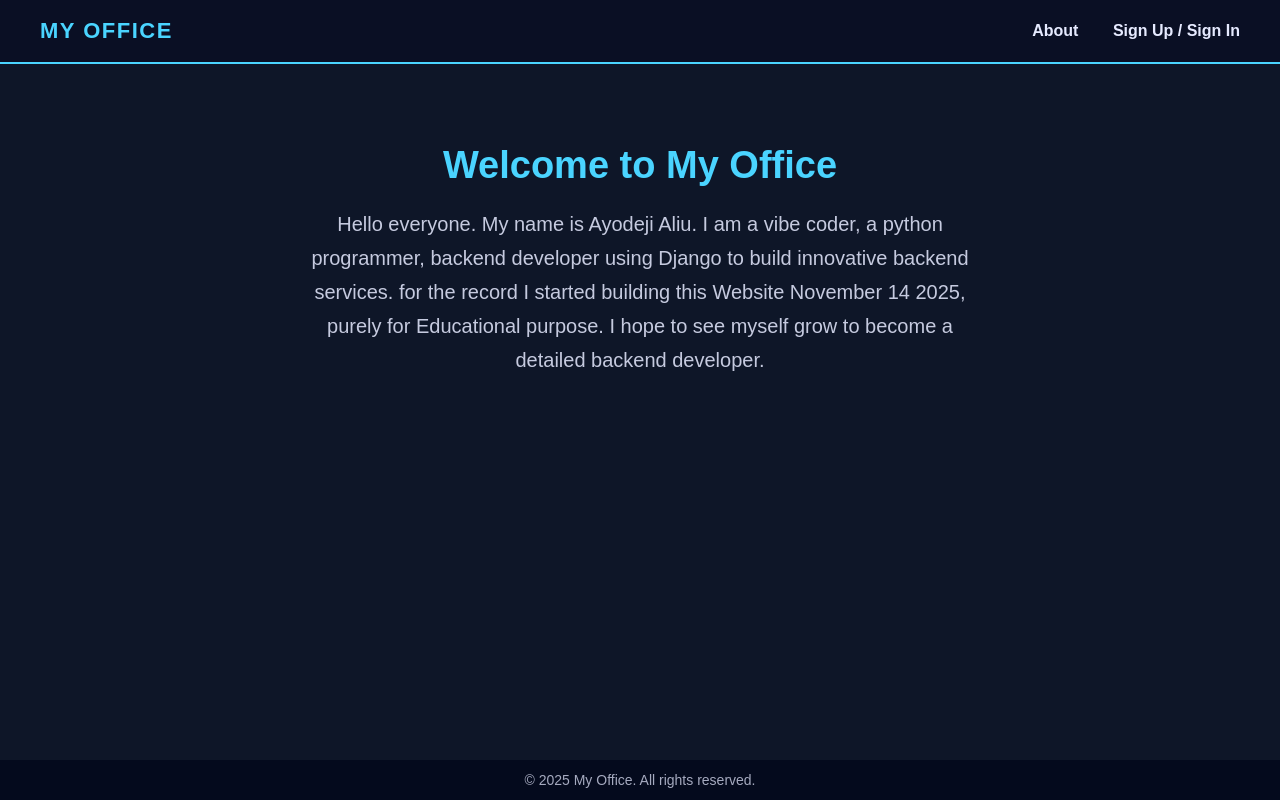
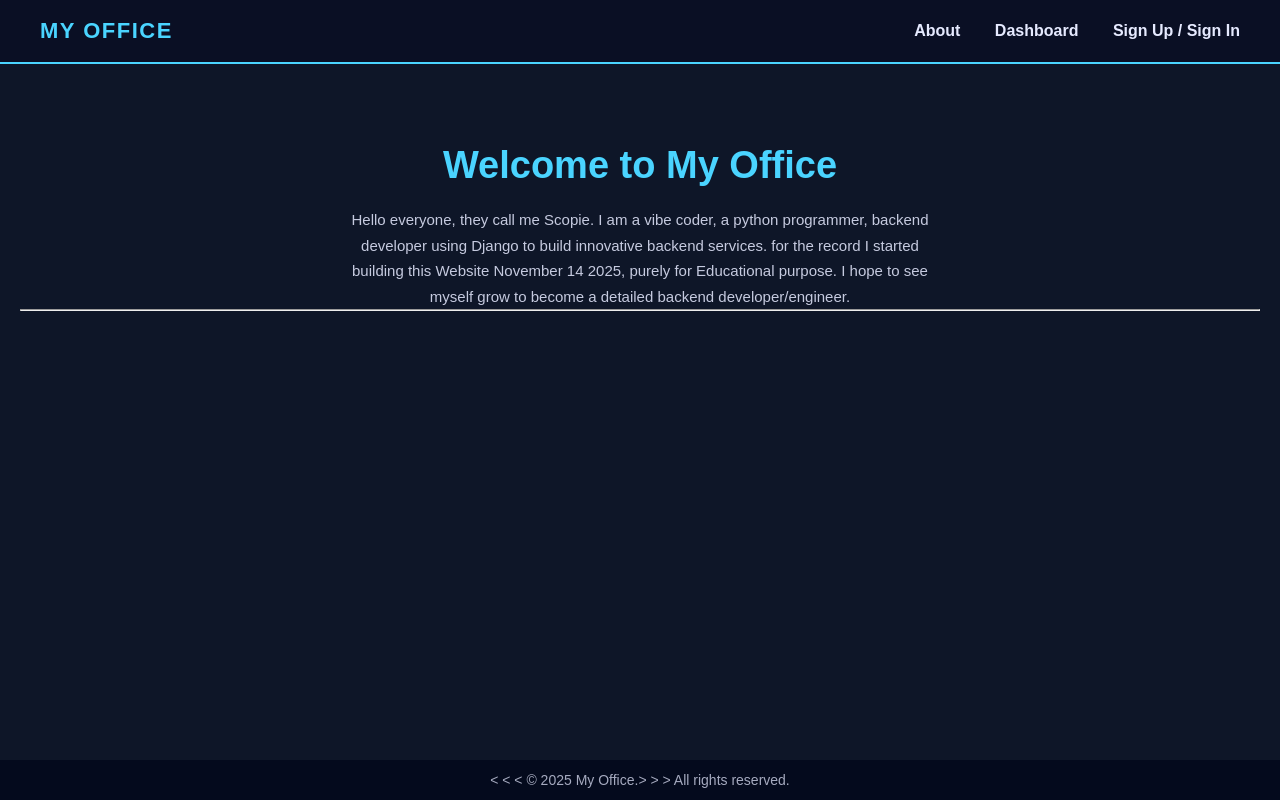
Before and after one commit to Scopielala/My_Office, a Django app: page / in a window 1280 px wide. Run offline with Django 5.2, Linux system fonts and the light colour scheme.

Commit message:
Added new features

```diff
--- a/my_office/homepage/templates/homepage/home.html
+++ b/my_office/homepage/templates/homepage/home.html
@@ -3,7 +3,13 @@
   <head>
     <meta charset="UTF-8" />
     <meta name="viewport" content="width=device-width, initial-scale=1.0" />
-    <title>My Office - Home</title>
+    <title>Scopie Office</title>
+    {% load static %}
+    <link
+      rel="icon"
+      type="image/png"
+      href="{%  static 'images/coding.png' %}"
+    />
 
     <style>
       :root {
@@ -73,8 +79,8 @@
       }
 
       .about-section p {
-        font-size: 20px;
-        max-width: 700px;
+        font-size: 15px;
+        max-width: 600px;
         margin: auto;
         line-height: 1.7;
         opacity: 0.85;
@@ -119,6 +125,7 @@
       <div class="logo">MY OFFICE</div>
       <nav>
         <a href="#">About</a>
+        <a href="#"> Dashboard</a>
         <a href="#">Sign Up / Sign In</a>
       </nav>
     </header>
@@ -126,14 +133,17 @@
     <section class="about-section">
       <h1>Welcome to My Office</h1>
       <p>
-        Hello everyone. My name is Ayodeji Aliu. I am a vibe coder, a python
+        Hello everyone, they call me Scopie. I am a vibe coder, a python
         programmer, backend developer using Django to build innovative backend
         services. for the record I started building this Website November 14
         2025, purely for Educational purpose. I hope to see myself grow to
-        become a detailed backend developer.
+        become a detailed backend developer/engineer.
       </p>
+      <hr />
     </section>
 
-    <footer>&copy; 2025 My Office. All rights reserved.</footer>
+    <footer>
+      &lt; &lt; &lt; &copy; 2025 My Office.&gt; &gt; &gt; All rights reserved.
+    </footer>
   </body>
 </html>
```
Also changed, not shown: my_office/homepage/static/images/coding.png (added).
